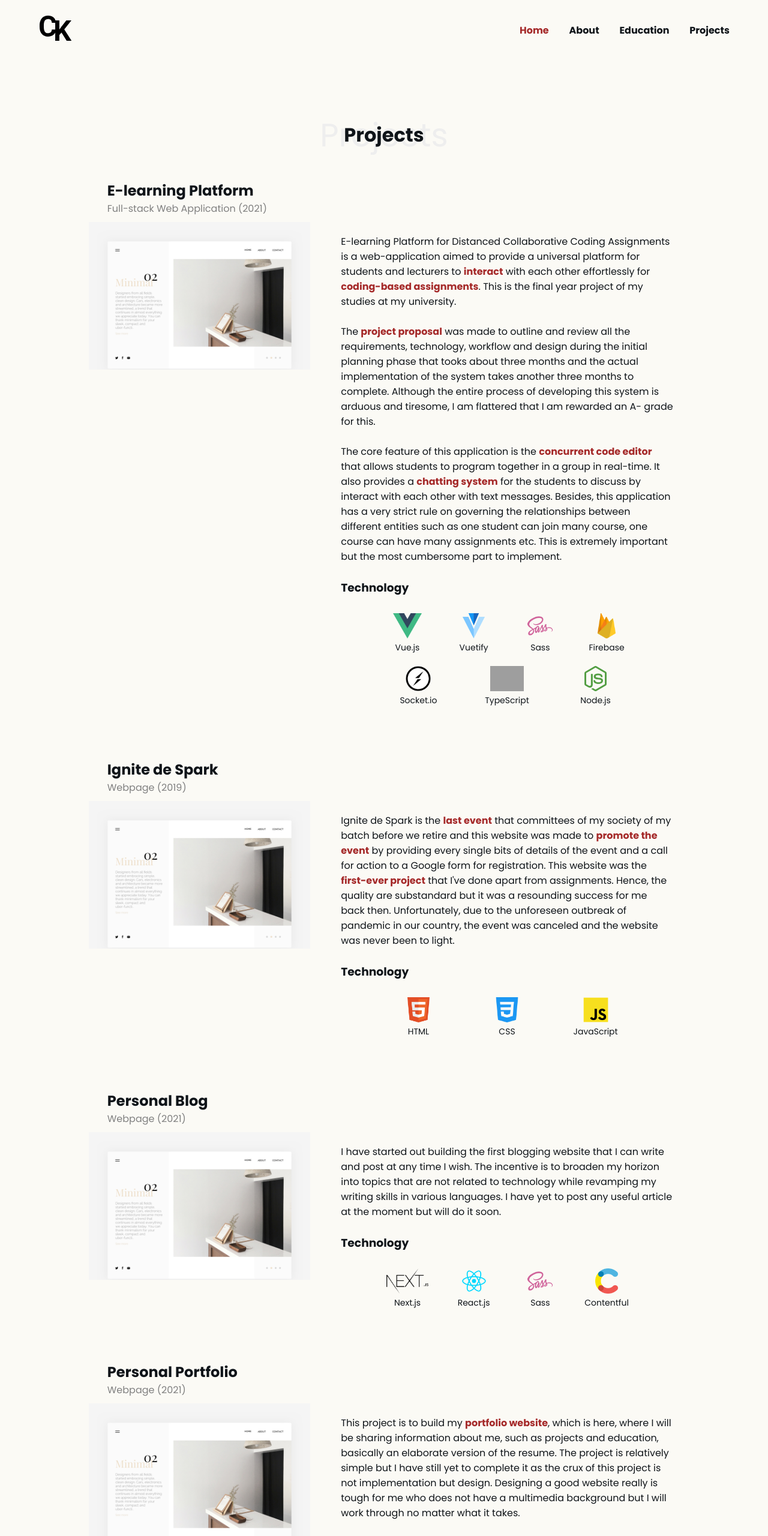
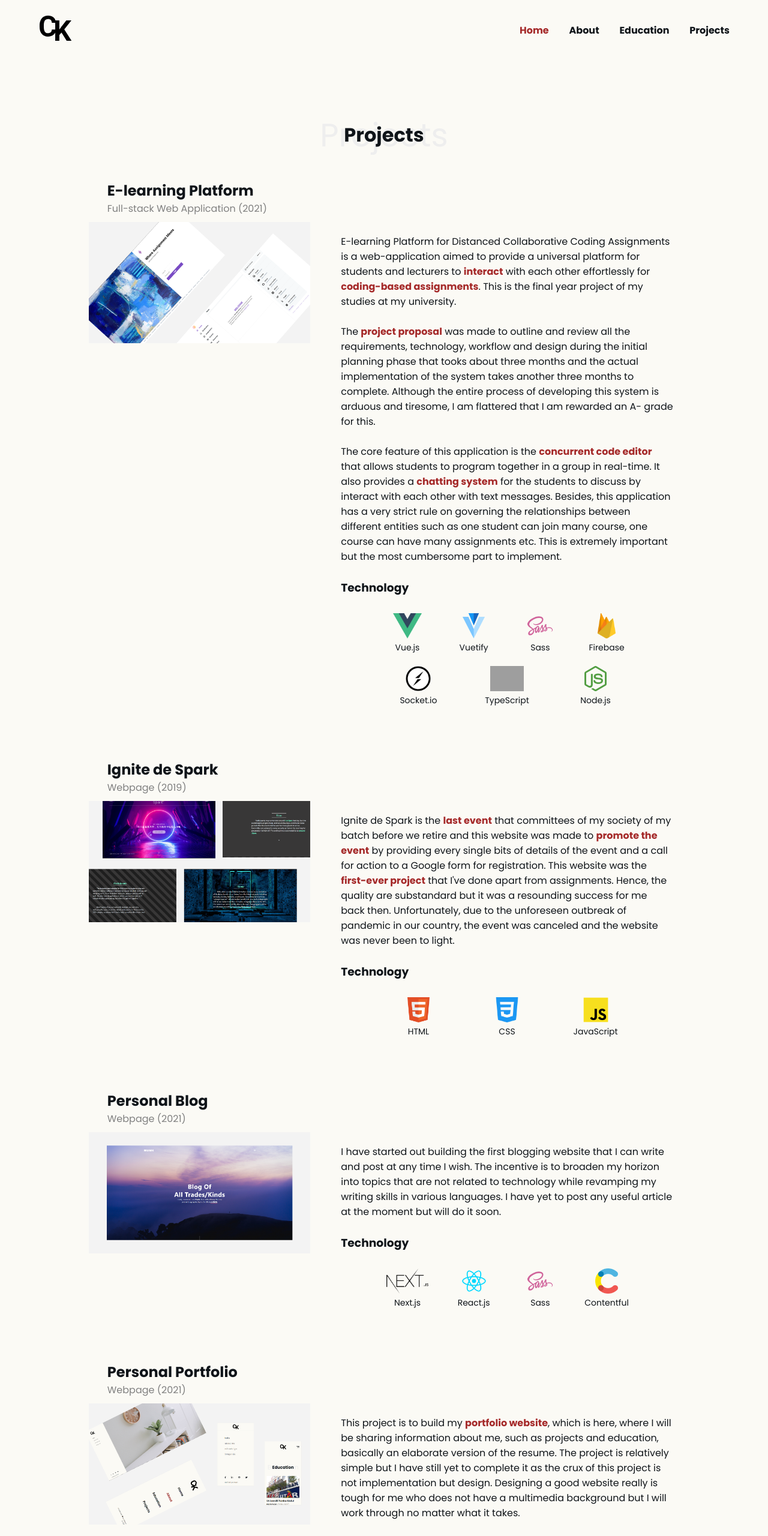
Before and after one commit to data-miner00/portfolio, a Nuxt app: page /projects in a window 1280 px wide. Shown: the top 2560 px of the page at 60% size. Built offline with nearby package versions, Linux system fonts and the light colour scheme; grey boxes are pictures that could not be loaded.

Commit message:
fix: Using real project images

```diff
--- a/pages/projects.vue
+++ b/pages/projects.vue
@@ -6,7 +6,7 @@
         name="E-learning Platform"
         type="Full-stack Web Application"
         :year="2021"
-        imgSrc="temp.jpg"
+        imgSrc="p1.png"
         :stacks="stacks[0]"
       >
         <p>
@@ -40,7 +40,7 @@
         name="Ignite de Spark"
         type="Webpage"
         :year="2019"
-        imgSrc="temp.jpg"
+        imgSrc="p2.png"
         :stacks="stacks[1]"
       >
         <p>
@@ -60,7 +60,7 @@
         name="Personal Blog"
         type="Webpage"
         :year="2021"
-        imgSrc="temp.jpg"
+        imgSrc="p3.png"
         :stacks="stacks[2]"
       >
         <p>
@@ -75,7 +75,7 @@
         name="Personal Portfolio"
         type="Webpage"
         :year="2021"
-        imgSrc="temp.jpg"
+        imgSrc="p4.png"
         :stacks="stacks[3]"
       >
         <p>
```
